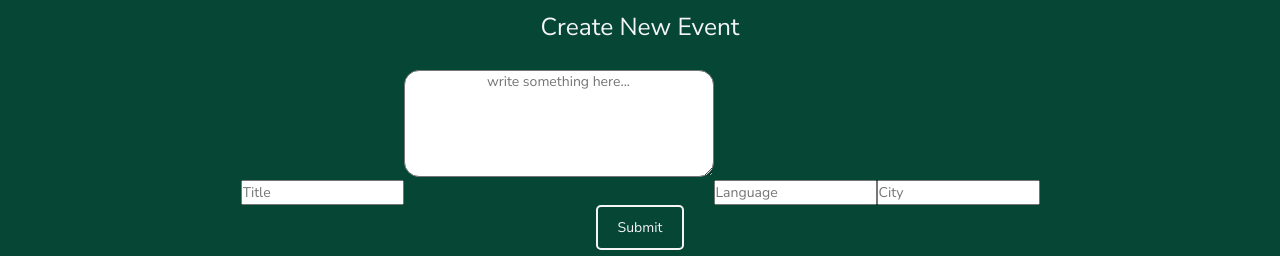
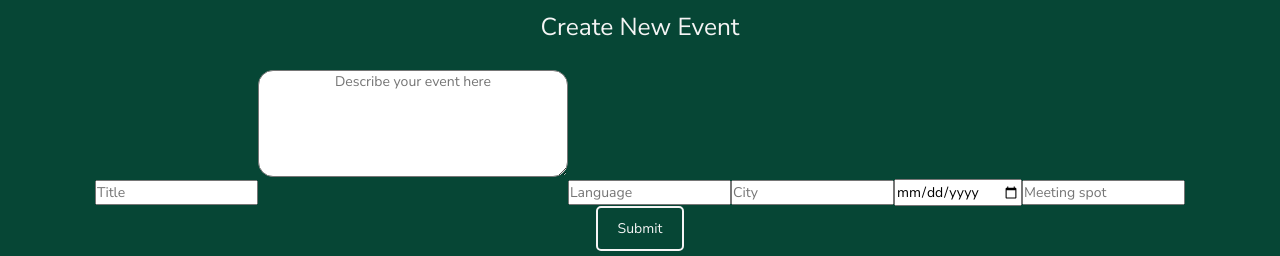
Before and after one commit to katirum/final-project, a React (Create React App) app in the folder frontend/: page /create-events in a window 1280 px wide. Shown: the part 179-435 px from the top of the page. Built offline with nearby package versions, Linux system fonts and the light colour scheme; no server answers.

Commit message:
fixed dateinput

```diff
--- a/frontend/package.json
+++ b/frontend/package.json
@@ -17,7 +17,9 @@
     "http-proxy-middleware": "^2.0.6",
     "react": "^18.2.0",
     "react-bootstrap": "^2.7.0",
+    "react-datepicker": "^4.8.0",
     "react-dom": "^18.2.0",
+    "react-moment": "^1.1.2",
     "react-redux": "^8.0.5",
     "react-router-dom": "^6.6.1",
     "react-scripts": "5.0.1",
--- /dev/null
+++ b/frontend/src/components/DatePickerTable.js
@@ -0,0 +1,42 @@
+import React, { useState } from "react";
+
+import DatePicker from "react-datepicker";
+import "react-datepicker/dist/react-datepicker.css";
+
+export default function TableDatePicker() {
+    const [startDate, setStartDate] = useState(new Date());
+    const [endDate, setEndDate] = useState(new Date());
+
+ return (
+  <>
+<DatePicker
+ isClearable
+ filterDate={d => {
+   return new Date() < d;
+ }}
+ placeholderText="Select Start Time"
+ showTimeSelect
+ dateFormat="MMMM d, yyyy h:mmaa"
+ selected={startDate}
+ selectsStart
+ startDate={startDate}
+ onChange={date => setStartDate(date)}
+/>
+<DatePicker
+ isClearable
+ filterDate={d => {
+   return new Date() < d;
+ }}
+ placeholderText="Select End Time"
+ showTimeSelect
+ dateFormat="MMMM d, yyyy h:mmaa"
+  selected={endDate}
+ selectsEnd
+ startDate={startDate}
+ endDate={endDate}
+ minDate={startDate}
+ onChange={date => setEndDate(date)}
+/>
+</>
+ );
+}
--- a/frontend/src/components/YourEventList.js
+++ b/frontend/src/components/YourEventList.js
@@ -12,11 +12,15 @@ export const EventList = ({ loading, eventList}) => {
       {eventList.map((event) => (
 
         <EachEventContainer key={event._id} className="event-list">
-          <p>Title: {event.title}</p>
-          <p>Description: {event.description}</p>
+          <h2>{event.title}</h2>
+          <p>{event.description}</p>
            <p>Language: {event.language}</p>
           <p>City: {event.city}</p>
-          {/*<p>Location: {event.location}</p> */}
+          <p>Event date: {event.eventDate}</p>
+          {/* <p>Start: {event.startDate}</p>
+          <p>End: {event.endDate}</p> */}
+
+          <p>Place: {event.place}</p>
           <Link to="/create-events">Edit Event</Link>
         </EachEventContainer>
       ))}
--- a/frontend/src/components/YourNewEvent.js
+++ b/frontend/src/components/YourNewEvent.js
@@ -1,8 +1,11 @@
 import React from 'react';
 import styled from 'styled-components';
 import { Button } from 'utils/GlobalStyles';
+import DatePicker from "react-datepicker";
+import DatePickerTable from './DatePickerTable'
 
-export const EventForm = ({ newTitle, newEvent, newLocation, newCity, newLanguage, onNewLocationChange, onNewLanguageChange, onNewCityChange, onNewTitleChange, onNewEventChange, onFormSubmit /* */ }) => {
+export const EventForm = (
+  { newEvent, newTitle, newLanguage, newCity, newEventDate, newStartDate, newEndDate, newPlace, onNewLanguageChange, onNewCityChange, onNewTitleChange, onNewEventChange, onNewEventDateChange, onNewStartDateChange, onNewEndDateChange, onNewPlaceChange, onFormSubmit }) => {
   return (
     <PostEventContainer
     // OnFormSubmit function is found in create/edit event page
@@ -19,7 +22,7 @@ export const EventForm = ({ newTitle, newEvent, newLocation, newCity, newLanguag
         cols="40"
           value={newEvent}
           onChange={onNewEventChange}
-          placeholder="write something here..." />
+          placeholder="Describe your event here" />
          <input
         type="text"
         placeholder="Language"
@@ -30,11 +33,47 @@ export const EventForm = ({ newTitle, newEvent, newLocation, newCity, newLanguag
         placeholder="City"
         value={newCity}
         onChange={onNewCityChange} />
-       {/* <input
+        {/* <DatePicker
+ isClearable
+ filterDate={d => {
+   return new Date() < d;
+ }}
+ placeholderText="Select Start Time"
+ showTimeSelect
+ dateFormat="MMMM d, yyyy h:mmaa"
+ selected={newStartDate}
+ selectsStart
+ startDate={newStartDate}
+ onChange={onNewStartDateChange}
+/>
+<DatePicker
+ isClearable
+ filterDate={d => {
+   return new Date() < d;
+ }}
+ placeholderText="Select End Time"
+ showTimeSelect
+ dateFormat="MMMM d, yyyy h:mmaa"
+  selected={newEndDate}
+ selectsEnd
+ startDate={newStartDate}
+ endDate={newEndDate}
+ minDate={newStartDate}
+ onChange={onNewStartDateChange}
+/> */}
+        <input
+        type="date"
+        placeholder="Date"
+        /* showTimeSelect */
+        dateFormat="MMMM d, yyyy"
+        value={newEventDate}
+        onChange={onNewEventDateChange} />
+         {/* <DatePickerTable /> */}
+       <input
         type="text"
-        placeholder="Location"
-        value={newLocation}
-        OnChange={onNewLocationChange} /> */}
+        placeholder="Meeting spot"
+        value={newPlace}
+        onChange={onNewPlaceChange} />
 
       </EventFormDetails>
       <Button
--- a/frontend/src/pages/CreateEditEventsPage.js
+++ b/frontend/src/pages/CreateEditEventsPage.js
@@ -2,6 +2,9 @@ import React, { useEffect, useState } from 'react';
 import { EventList } from 'components/YourEventList';
 import { EventForm } from 'components/YourNewEvent';
 import { API_URL } from 'utils/urls';
+/* import moment from 'react-moment' */
+
+import "react-datepicker/dist/react-datepicker.css"
 
 export const CreateEditEventsPage = () => {
   const [eventList, setEventList] = useState([]);
@@ -9,8 +12,12 @@ export const CreateEditEventsPage = () => {
   const [newEvent, setNewEvent] = useState('');
   const [newTitle, setNewTitle] = useState('');
   const [newLanguage, setNewLanguage] = useState('');
- /*  const [newLocation, setNewLocation] = useState(''); */
   const [newCity, setNewCity] = useState('');
+  /* const [newEventDate, setNewEventDate] = useState(''); */
+  const [newPlace, setNewPlace] = useState('');
+    const [newEventDate, setNewEventDate] = useState(new Date());
+    /* const [newStartDate, setNewStartDate] = useState(new Date());
+    const [newEndDate, setNewEndDate] = useState(new Date()); */
 
 
   useEffect(() => {
@@ -41,13 +48,29 @@ export const CreateEditEventsPage = () => {
     setNewLanguage(event.target.value)
   }
 
-   /* const handleNewLocationChange = (event) => {
-    setNewLocation(event.target.value)
+   const handleNewEventDateChange = (event) => {
+    setNewEventDate(event.target.value)
+    /* setNewStartDate(event.target.value)
+    setNewEndDate(event.target.value) */
+  }
+
+ /*  const handleNewStartDateChange = (event) => {
+    setNewStartDate(event.target.value)
+  }
+  const handleNewEndDateChange = (event) => {
+    setNewEndDate(event.target.value)
   } */
+  /* const handleNewEventDateChange = (event) => {
+    const newDate = moment(new Date(event.target.value)).format('YYYY-MM-DD');
+    setNewEventDate(newDate);
+    console.log(newDate);} */
 
   const handleNewCityChange = (event) => {
     setNewCity(event.target.value)
   } /**/
+  const handleNewPlaceChange = (event) => {
+    setNewPlace(event.target.value)
+  }
 
   /* onFormSubmit allows us to click on the submit button
   and then it displays the whole recent thoughts */
@@ -65,13 +88,17 @@ export const CreateEditEventsPage = () => {
         description: newEvent,
         language: newLanguage,
         city: newCity,
-        /* location: newLocation */ // message is the key in API
+        eventDate: newEventDate,
+        place: newPlace,
+        /* startDate: newStartDate,
+        endDate: newEndDate, */
+         // message is the key in API
       })
     }
     fetch(API_URL("events"), option)
       .then((res) => res.json())
       .then(() => fetchEvent())
-      .finally(() => setNewEvent('').setNewTitle('').setNewLanguage('').setNewCity('')/* */) // shows the new thought as it targets the value on the input you posted
+      .finally(() => setNewEvent('').setNewTitle('').setNewLanguage('').setNewCity('').setNewEventDate('')/* .setNewPlace('').setNewStartDate('').setNewEndDate('') */) // shows the new thought as it targets the value on the input you posted
   }
 
 
@@ -81,13 +108,19 @@ export const CreateEditEventsPage = () => {
         newEvent={newEvent}
         newTitle={newTitle}
         newLanguage={newLanguage}
-         /* newLocation={newLocation} */
         newCity={newCity}
+        newEventDate={newEventDate}
+        newPlace={newPlace}
+        /* newStartDate={newStartDate}
+        newEndDate={newEndDate} */
         onNewEventChange={handleNewEventChange}
         onNewTitleChange={handleNewTitleChange}
         onNewLanguageChange={handleNewLanguageChange}
-        /*  onNewLocationChange={handleNewLocationChange} */
         onNewCityChange={handleNewCityChange}
+        onNewEventDateChange={handleNewEventDateChange}
+        /* onHandleNewStartDateChange={handleNewStartDateChange}
+        onHandleNewEndDateChange={handleNewEndDateChange} */
+        onNewPlaceChange={handleNewPlaceChange}
         onFormSubmit={onFormSubmit} />
       <EventList
         loading={loading}
```
Also changed, not shown: 2 other files (tests, documents, lock files or other folders).
